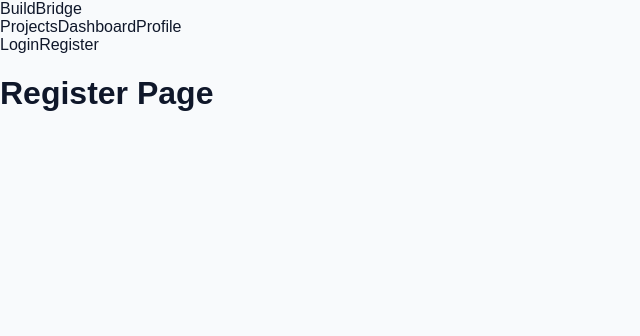
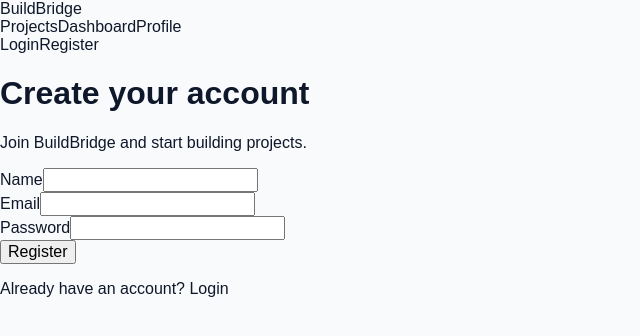
Before and after one commit to anujgoswami6155/BuildBridge, a React (Vite) app in the folder client/: page /register in a window 1280 px wide. Shown: the top 336 px of the page, without its empty margins (0-640 px from the left). Built offline with nearby package versions, Linux system fonts and the light colour scheme; no server answers.

Commit message:
feat: integrate user registration

```diff
--- /dev/null
+++ b/client/src/pages/auth/Register.jsx
@@ -0,0 +1,144 @@
+import { useState } from "react";
+import { Link, useNavigate } from "react-router-dom";
+
+import { registerUser } from "../../services/auth.service";
+
+function Register() {
+    const navigate = useNavigate();
+
+    const [formData, setFormData] = useState({
+        name: "",
+        email: "",
+        password: ""
+    });
+
+    const [error, setError] = useState("");
+    const [loading, setLoading] = useState(false);
+    const [success, setSuccess] = useState("");
+
+    const handleChange = (event) => {
+        const { name, value } = event.target;
+
+        setFormData((previous) => ({
+            ...previous,
+            [name]: value
+        }));
+    };
+
+    const handleSubmit = async (event) => {
+        event.preventDefault();
+
+        setError("");
+        setSuccess("");
+        setLoading(true);
+
+        try {
+            const response = await registerUser(formData);
+
+            setSuccess(response.message);
+
+            setTimeout(() => {
+                navigate("/login");
+            }, 1000);
+
+        } catch (error) {
+            setError(
+                error.response?.data?.message ||
+                "Registration failed. Please try again."
+            );
+        } finally {
+            setLoading(false);
+        }
+    };
+
+    return (
+        <div className="auth-page">
+            <div className="auth-card">
+
+                <h1>Create your account</h1>
+
+                <p>
+                    Join BuildBridge and start building projects.
+                </p>
+
+                {error && (
+                    <div className="auth-error">
+                        {error}
+                    </div>
+                )}
+
+                {success && (
+                    <div className="auth-success">
+                        {success}
+                    </div>
+                )}
+
+                <form onSubmit={handleSubmit}>
+
+                    <div className="form-group">
+                        <label htmlFor="name">
+                            Name
+                        </label>
+
+                        <input
+                            id="name"
+                            name="name"
+                            type="text"
+                            value={formData.name}
+                            onChange={handleChange}
+                            required
+                        />
+                    </div>
+
+                    <div className="form-group">
+                        <label htmlFor="email">
+                            Email
+                        </label>
+
+                        <input
+                            id="email"
+                            name="email"
+                            type="email"
+                            value={formData.email}
+                            onChange={handleChange}
+                            required
+                        />
+                    </div>
+
+                    <div className="form-group">
+                        <label htmlFor="password">
+                            Password
+                        </label>
+
+                        <input
+                            id="password"
+                            name="password"
+                            type="password"
+                            value={formData.password}
+                            onChange={handleChange}
+                            required
+                        />
+                    </div>
+
+                    <button
+                        type="submit"
+                        disabled={loading}
+                    >
+                        {loading ? "Creating account..." : "Register"}
+                    </button>
+
+                </form>
+
+                <p>
+                    Already have an account?{" "}
+                    <Link to="/login">
+                        Login
+                    </Link>
+                </p>
+
+            </div>
+        </div>
+    );
+}
+
+export default Register;
--- a/client/src/routes/AppRoutes.jsx
+++ b/client/src/routes/AppRoutes.jsx
@@ -1,6 +1,7 @@
 import { BrowserRouter, Routes, Route } from "react-router-dom";
 import Layout from "../components/common/Layout";
 import Login from "../pages/auth/Login";
+import Register from "../pages/auth/Register";
 
 function AppRoutes() {
     return (
@@ -22,12 +23,10 @@ function AppRoutes() {
     element={<Login />}
 />
 
-                    <Route
-                        path="/register"
-                        element={
-                            <h1>Register Page</h1>
-                        }
-                    />
+<Route
+    path="/register"
+    element={<Register />}
+/>
 
                     <Route
                         path="/dashboard"
```
